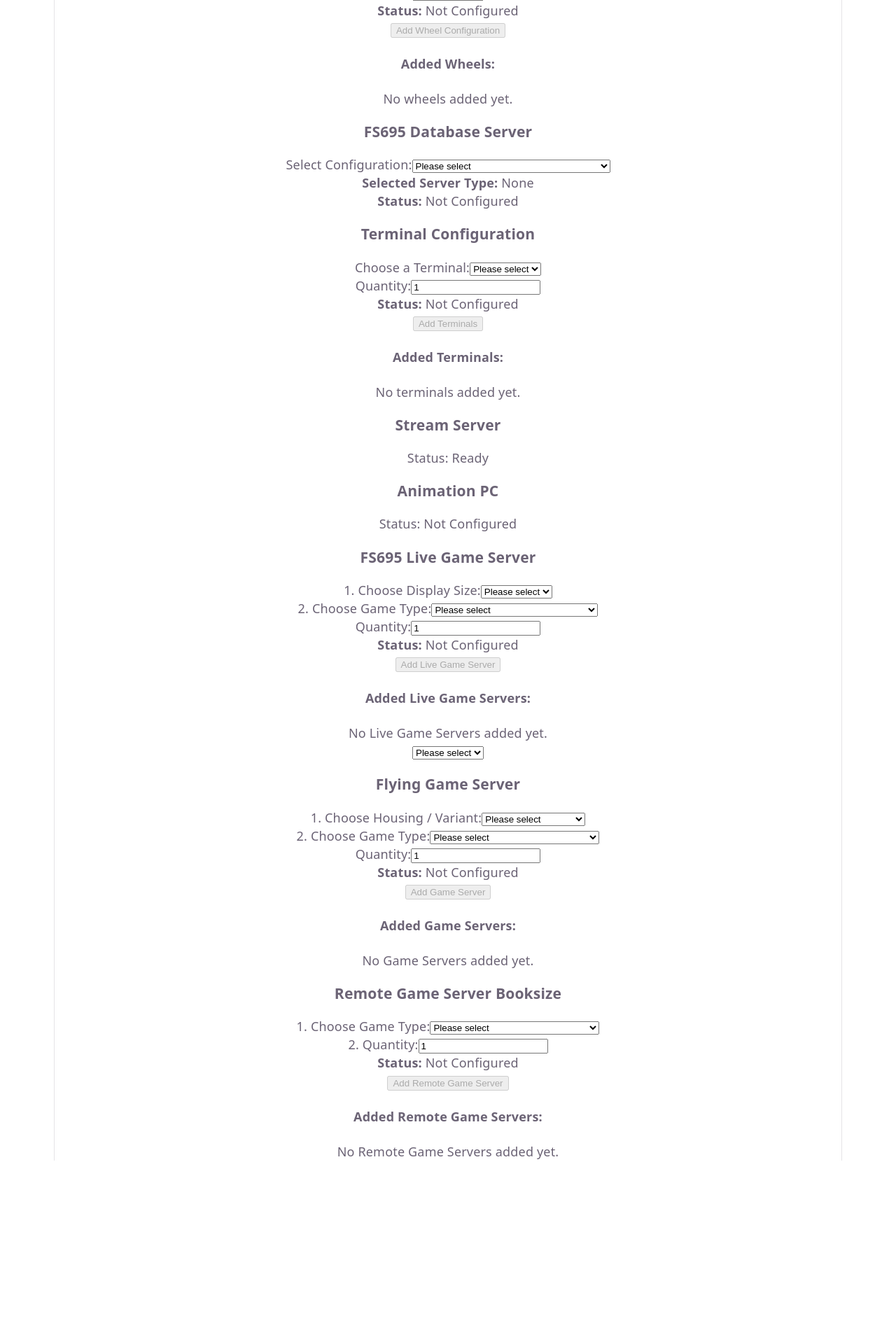
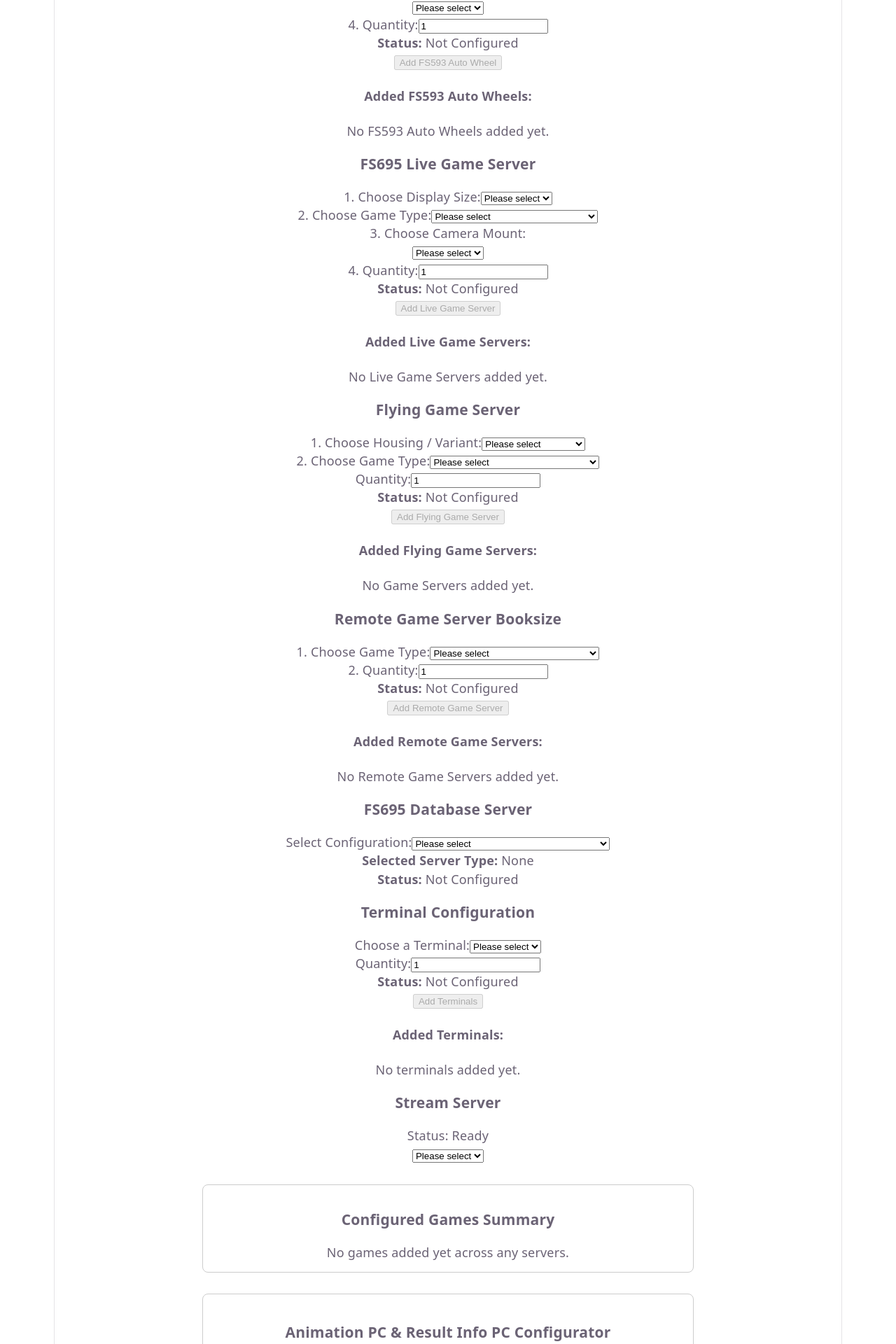
Before and after one commit to ALNovo21/NUPro-Support-WebApp, a React (Vite) app in the folder NUPro_Support/: page / in a window 1280 px wide. Shown: the part 240-2160 px from the top of the page at 70% size. Before the commit the page ends 1898 px from the top, so only its background shows below. Built offline with nearby package versions, Linux system fonts and the light colour scheme.

Commit message:
animations done

```diff
--- a/NUPro_Support/src/App.tsx
+++ b/NUPro_Support/src/App.tsx
@@ -1,4 +1,4 @@
-import React from 'react';
+import React, { useState } from 'react';
 import {
   FS695DatabaseServer,
   FS593AutoWheel,
@@ -7,27 +7,104 @@ import {
   AnimationPC,
   FS695LiveGameServer,
   KameraSet,
-  FlyingGameServer, // Geändert
+  FlyingGameServer,
   RemoteGameServerBooksize,
 } from './components';
 
+export interface ConfiguredGame {
+  id: string;
+  source: string;
+  name: string;
+  quantity: number;
+}
+
 const App = () => {
+  const [allSelectedGames, setAllSelectedGames] = useState<ConfiguredGame[]>([]);
+
+  const handleAddGame = (source: string, name: string, quantity: number = 1) => {
+    if (!name) return;
+
+    setAllSelectedGames((prevGames) => {
+      const existingIndex = prevGames.findIndex(
+        (g) => g.source === source && g.name === name
+      );
+
+      if (existingIndex > -1) {
+        const updated = [...prevGames];
+        updated[existingIndex] = {
+          ...updated[existingIndex],
+          quantity: updated[existingIndex].quantity + quantity,
+        };
+        return updated;
+      }
+
+      return [
+        ...prevGames,
+        {
+          id: `${source}-${name}-${Date.now()}`,
+          source,
+          name,
+          quantity,
+        },
+      ];
+    });
+  };
+
+  const handleRemoveGame = (id: string) => {
+    setAllSelectedGames((prev) => prev.filter((game) => game.id !== id));
+  };
+
   return (
-    <div>
+    <div className="app-container" style={{ padding: '20px', maxWidth: '900px', margin: '0 auto' }}>
       <h1>Novo Unity Pro Configurator</h1>
 
-      {/* Render FS593AutoWheel */}
-      <FS593AutoWheel />
+      {/* Server & Game Eingaben */}
+      <FS593AutoWheel
+        onAddGame={(gameName, qty) => handleAddGame('FS593 Auto Wheel', gameName, qty)}
+      />
 
-      {/* Other components */}
+      <FS695LiveGameServer
+        onAddGame={(gameName, qty) => handleAddGame('Live Game Server', gameName, qty)}
+      />
+
+      <FlyingGameServer
+        onAddGame={(gameName, qty) => handleAddGame('Flying Game Server', gameName, qty)}
+      />
+
+      <RemoteGameServerBooksize
+        onAddGame={(gameName, qty) => handleAddGame('Remote Game Server', gameName, qty)}
+      />
+
+      {/* Weitere Hardware */}
       <FS695DatabaseServer />
       <Terminal />
       <StreamServer />
-      <AnimationPC />
-      <FS695LiveGameServer />
       <KameraSet />
-      <FlyingGameServer /> {/* Geändert */}
-      <RemoteGameServerBooksize />
+
+      {/* Übersicht aller aktuell hinzugefügten Spiele */}
+      <div style={{ margin: '30px 0', padding: '15px', border: '1px solid #ccc', borderRadius: '8px' }}>
+        <h3>Configured Games Summary</h3>
+        {allSelectedGames.length === 0 ? (
+          <p>No games added yet across any servers.</p>
+        ) : (
+          <ul>
+            {allSelectedGames.map((game) => (
+              <li key={game.id} style={{ marginBottom: '5px' }}>
+                <strong>[{game.source}]</strong> {game.name} — Quantity: {game.quantity}x{' '}
+                <button
+                  onClick={() => handleRemoveGame(game.id)}
+                  style={{ marginLeft: '10px', color: 'red', cursor: 'pointer' }}
+                >
+                  Remove
+                </button>
+              </li>
+            ))}
+          </ul>
+        )}
+      </div>
+
+      {/* Letzter Schritt: Animation PC & Result Info PC */}
+      <AnimationPC allSelectedGames={allSelectedGames} />
     </div>
   );
 };
--- a/NUPro_Support/src/components/AnimationPC.jsx
+++ b/NUPro_Support/src/components/AnimationPC.jsx
@@ -1,10 +1,122 @@
-import React from 'react';
+import React, { useState } from 'react';
+import { isResultInfoSupported } from './gamesConfig';
 
-const AnimationPC = () => {
+const AnimationPC = ({ allSelectedGames = [] }) => {
+  // Speichert die Auswahlen: { [gameId]: { animationPc: 'Yes'|'No', resultInfo: 'Yes'|'No' } }
+  const [selections, setSelections] = useState({});
+
+  const handleSelectionChange = (gameId, pcType, value) => {
+    setSelections((prev) => ({
+      ...prev,
+      [gameId]: {
+        ...prev[gameId],
+        [pcType]: value,
+      },
+    }));
+  };
+
+  // Status ist "Ready", wenn für jedes Spiel eine Auswahl (Ja oder Nein) getroffen wurde
+  const isReady =
+    allSelectedGames.length > 0 &&
+    allSelectedGames.every((game) => {
+      const sel = selections[game.id];
+      return sel && sel.animationPc !== undefined && sel.resultInfo !== undefined;
+    });
+
+  const status = isReady ? 'Ready' : 'Not Configured';
+
   return (
-    <div>
-      <h3>Animation PC</h3>
-      <p>Status: Not Configured</p>
+    <div className="animation-card" style={{ border: '1px solid #ccc', padding: '20px', borderRadius: '8px' }}>
+      <h3 className="animation-title">Animation PC & Result Info PC Configurator</h3>
+
+      {allSelectedGames.length === 0 ? (
+        <p>No games configured in previous steps. Please add games above first.</p>
+      ) : (
+        <div className="animation-section">
+          {/* Header für die zweispaltige Übersicht */}
+          <div
+            className="grid-header"
+            style={{
+              display: 'grid',
+              gridTemplateColumns: '2fr 1fr 1fr',
+              gap: '10px',
+              paddingBottom: '10px',
+              borderBottom: '2px solid #ccc',
+              fontWeight: 'bold',
+            }}
+          >
+            <div>Configured Game</div>
+            <div>Animation PC</div>
+            <div>Result Info PC</div>
+          </div>
+
+          {/* Zeilen für jedes konfigurierte Spiel */}
+          {allSelectedGames.map((gameItem) => {
+            const supportsResultInfo = isResultInfoSupported(gameItem.name);
+            const currentSelection = selections[gameItem.id] || { animationPc: '', resultInfo: '' };
+
+            return (
+              <div
+                key={gameItem.id}
+                className="grid-row"
+                style={{
+                  display: 'grid',
+                  gridTemplateColumns: '2fr 1fr 1fr',
+                  gap: '10px',
+                  alignItems: 'center',
+                  padding: '10px 0',
+                  borderBottom: '1px solid #eee',
+                }}
+              >
+                {/* 1. Spalte: Spielname & Quelle */}
+                <div>
+                  <strong>[{gameItem.source}]</strong> {gameItem.name} ({gameItem.quantity}x)
+                </div>
+
+                {/* 2. Spalte: Animation PC */}
+                <div>
+                  <select
+                    value={currentSelection.animationPc || ''}
+                    onChange={(e) => handleSelectionChange(gameItem.id, 'animationPc', e.target.value)}
+                  >
+                    <option value="">Please select</option>
+                    <option value="Yes">Yes</option>
+                    <option value="No">No</option>
+                  </select>
+                </div>
+
+                {/* 3. Spalte: Result Info PC (Sperre für Blackjack/SICBO) */}
+                <div>
+                  {supportsResultInfo ? (
+                    <select
+                      value={currentSelection.resultInfo || ''}
+                      onChange={(e) => handleSelectionChange(gameItem.id, 'resultInfo', e.target.value)}
+                    >
+                      <option value="">Please select</option>
+                      <option value="Yes">Yes</option>
+                      <option value="No">No</option>
+                    </select>
+                  ) : (
+                    <span style={{ color: '#888', italic: 'true', fontSize: '0.9em' }}>
+                      Not Available (Incompatible)
+                    </span>
+                  )}
+                </div>
+              </div>
+            );
+          })}
+        </div>
+      )}
+
+      {/* Status-Anzeige */}
+      <div className="animation-section" style={{ marginTop: '20px' }}>
+        <p>
+          <strong>Status:</strong>{' '}
+          <span className={`status ${isReady ? 'ready' : 'not-configured'}`}>
+            {status}
+          </span>
+        </p>
+      </div>
     </div>
   );
 };
--- a/NUPro_Support/src/components/FS593AutoWheel.jsx
+++ b/NUPro_Support/src/components/FS593AutoWheel.jsx
@@ -2,11 +2,12 @@ import React, { useState } from 'react';
 import KameraSet from './KameraSet';
 import { MULTI_GAMES } from './gamesConfig';
 
-const FS593AutoWheel = () => {
-  const [gameType, setGameType] = useState(''); // Multi Game Type
-  const [wheelType, setWheelType] = useState(''); // Wheel Variant (0, 00, etc.)
-  const [mount, setMount] = useState(''); // Kamera Mount
-  const [selectedWheels, setSelectedWheels] = useState([]);
+const FS593AutoWheel = ({ onAddGame }) => {
+  const [gameType, setGameType] = useState('');
+  const [wheelType, setWheelType] = useState('');
+  const [mount, setMount] = useState('');
+  const [quantity, setQuantity] = useState(1);
+  const [addedWheels, setAddedWheels] = useState([]);
 
   const handleGameTypeChange = (event) => {
     setGameType(event.target.value);
@@ -20,31 +21,47 @@ const FS593AutoWheel = () => {
     setMount(newMount);
   };
 
-  const handleAddWheel = () => {
-    // Nur hinzufügen, wenn ALLE drei Optionen gewählt wurden
-    if (gameType && wheelType && mount) {
-      const newEntry = { gameType, wheelType, mount };
-      setSelectedWheels([...selectedWheels, newEntry]);
-
-      // Alle Felder nach dem Hinzufügen zurücksetzen
-      setGameType('');
-      setWheelType('');
-      setMount('');
-    }
+  const handleQuantityChange = (event) => {
+    const value = parseInt(event.target.value, 10);
+    setQuantity(isNaN(value) || value < 1 ? 1 : value);
   };
 
-  // Status ist erst "Ready", wenn Game, Wheel Variant UND Mount gewählt wurden
-  const isReady = Boolean(gameType && wheelType && mount);
+  const handleAddWheel = () => {
+    if (!gameType || !wheelType || !mount || quantity < 1) return;
+
+    setAddedWheels((prevList) => [
+      ...prevList,
+      { gameType, wheelType, mount, quantity },
+    ]);
+
+    // Send game selection to central App state
+    if (onAddGame) {
+      onAddGame(gameType, quantity);
+    }
+
+    // Reset selection fields
+    setGameType('');
+    setWheelType('');
+    setMount('');
+    setQuantity(1);
+  };
+
+  // Requires Game, Variant AND Camera Mount to be ready
+  const isReady = Boolean(gameType && wheelType && mount && quantity >= 1);
   const status = isReady ? 'Ready' : 'Not Configured';
 
   return (
-    <div className="fs593-card">
-      <h3 className="fs593-title">FS593 Auto Wheel</h3>
+    <div className="wheel-card">
+      <h3 className="wheel-title">FS593 Auto Wheel</h3>
 
-      {/* Step 1: Multi Game Type auswählen */}
-      <div className="fs593-section">
-        <label htmlFor="multi-game-select">1. Choose Multi Game Type:</label>
-        <select id="multi-game-select" value={gameType} onChange={handleGameTypeChange}>
+      {/* 1. Choose Multi Game Type */}
+      <div className="wheel-section">
+        <label htmlFor="wheel-game-select">1. Choose Multi Game Type:</label>
+        <select
+          id="wheel-game-select"
+          value={gameType}
+          onChange={handleGameTypeChange}
+        >
           <option value="">Please select</option>
           {MULTI_GAMES.map((game, index) => (
             <option key={index} value={game}>
@@ -54,10 +71,14 @@ const FS593AutoWheel = () => {
         </select>
       </div>
 
-      {/* Step 2: Wheel Variante auswählen */}
-      <div className="fs593-section">
+      {/* 2. Choose Wheel Variant */}
+      <div className="wheel-section">
         <label htmlFor="wheel-type-select">2. Choose Wheel Variant:</label>
-        <select id="wheel-type-select" value={wheelType} onChange={handleWheelTypeChange}>
+        <select
+          id="wheel-type-select"
+          value={wheelType}
+          onChange={handleWheelTypeChange}
+        >
           <option value="">Please select</option>
           <option value="Single 0">Single 0</option>
           <option value="American 00">American 00</option>
@@ -66,14 +87,26 @@ const FS593AutoWheel = () => {
         </select>
       </div>
 
-      {/* Step 3: Kamera Mount auswählen */}
-      <div className="fs593-section">
+      {/* 3. Choose Camera Mount */}
+      <div className="wheel-section">
         <label>3. Choose Camera Mount:</label>
         <KameraSet mount={mount} onMountChange={handleMountChange} />
       </div>
 
-      {/* Step 4: Status & Add Button */}
-      <div className="fs593-section">
+      {/* 4. Quantity */}
+      <div className="wheel-section">
+        <label htmlFor="wheel-quantity">4. Quantity:</label>
+        <input
+          id="wheel-quantity"
+          type="number"
+          min="1"
+          value={quantity}
+          onChange={handleQuantityChange}
+        />
+      </div>
+
+      {/* 5. Status & Add Button */}
+      <div className="wheel-section">
         <p>
           <strong>Status:</strong>{' '}
           <span className={`status ${isReady ? 'ready' : 'not-configured'}`}>
@@ -81,26 +114,27 @@ const FS593AutoWheel = () => {
           </span>
         </p>
         <button
-          className="fs593-add-button"
+          className="wheel-add-button"
           onClick={handleAddWheel}
           disabled={!isReady}
         >
-          Add Wheel Configuration
+          Add FS593 Auto Wheel
         </button>
       </div>
 
-      {/* Liste der hinzugefügten Konfigurationen */}
-      <div className="fs593-section">
-        <h4>Added Wheels:</h4>
-        {selectedWheels.length === 0 ? (
-          <p>No wheels added yet.</p>
+      {/* Added Wheels List */}
+      <div className="wheel-section">
+        <h4>Added FS593 Auto Wheels:</h4>
+        {addedWheels.length === 0 ? (
+          <p>No FS593 Auto Wheels added yet.</p>
         ) : (
           <ul>
-            {selectedWheels.map((item, index) => (
+            {addedWheels.map((item, index) => (
               <li key={index}>
                 <strong>Game:</strong> {item.gameType} |{' '}
                 <strong>Variant:</strong> {item.wheelType} |{' '}
-                <strong>Mount:</strong> {item.mount}
+                <strong>Mount:</strong> {item.mount} |{' '}
+                <strong>Quantity:</strong> {item.quantity}x
               </li>
             ))}
           </ul>
--- a/NUPro_Support/src/components/FS695LiveGameServer.jsx
+++ b/NUPro_Support/src/components/FS695LiveGameServer.jsx
@@ -1,9 +1,11 @@
 import React, { useState } from 'react';
-import { TOUCHBET_GAMES } from './gamesConfig'; // TOUCHBET_GAMES importieren
+import KameraSet from './KameraSet';
+import { TOUCHBET_GAMES } from './gamesConfig';
 
-const FS695LiveGameServer = () => {
+const FS695LiveGameServer = ({ onAddGame }) => {
   const [displaySize, setDisplaySize] = useState('');
   const [gameType, setGameType] = useState('');
+  const [mount, setMount] = useState('');
   const [quantity, setQuantity] = useState(1);
   const [addedServers, setAddedServers] = useState([]);
 
@@ -15,42 +17,44 @@ const FS695LiveGameServer = () => {
     setGameType(event.target.value);
   };
 
+  const handleMountChange = (newMount) => {
+    setMount(newMount);
+  };
+
   const handleQuantityChange = (event) => {
     const value = parseInt(event.target.value, 10);
     setQuantity(isNaN(value) || value < 1 ? 1 : value);
   };
 
   const handleAddServer = () => {
-    if (!displaySize || !gameType || quantity < 1) return;
+    if (!displaySize || !gameType || !mount || quantity < 1) return;
 
-    setAddedServers((prevList) => {
-      const existingIndex = prevList.findIndex(
-        (item) => item.displaySize === displaySize && item.gameType === gameType
-      );
+    setAddedServers((prevList) => [
+      ...prevList,
+      { displaySize, gameType, mount, quantity },
+    ]);
 
-      if (existingIndex > -1) {
-        const updatedList = [...prevList];
-        updatedList[existingIndex].quantity += quantity;
-        return updatedList;
-      } else {
-        return [...prevList, { displaySize, gameType, quantity }];
-      }
-    });
+    // Send game selection to central App state
+    if (onAddGame) {
+      onAddGame(gameType, quantity);
+    }
 
-    // Formular zurücksetzen
+    // Reset selection fields
     setDisplaySize('');
     setGameType('');
+    setMount('');
     setQuantity(1);
   };
 
-  const isReady = Boolean(displaySize && gameType && quantity >= 1);
+  // Requires Display, Game AND Camera Mount to be ready
+  const isReady = Boolean(displaySize && gameType && mount && quantity >= 1);
   const status = isReady ? 'Ready' : 'Not Configured';
 
   return (
     <div className="lgs-card">
       <h3 className="lgs-title">FS695 Live Game Server</h3>
 
-      {/* 1. Display-Größe auswählen */}
+      {/* 1. Choose Display Size */}
       <div className="lgs-section">
         <label htmlFor="display-select">1. Choose Display Size:</label>
         <select id="display-select" value={displaySize} onChange={handleDisplayChange}>
@@ -60,10 +64,14 @@ const FS695LiveGameServer = () => {
         </select>
       </div>
 
-      {/* 2. Spielart auswählen (Verwendet nun TOUCHBET_GAMES) */}
+      {/* 2. Choose Game Type */}
       <div className="lgs-section">
-        <label htmlFor="gametype-select">2. Choose Game Type:</label>
-        <select id="gametype-select" value={gameType} onChange={handleGameTypeChange}>
+        <label htmlFor="lgs-game-select">2. Choose Game Type:</label>
+        <select
+          id="lgs-game-select"
+          value={gameType}
+          onChange={handleGameTypeChange}
+        >
           <option value="">Please select</option>
           {TOUCHBET_GAMES.map((game, index) => (
             <option key={index} value={game}>
@@ -73,9 +81,15 @@ const FS695LiveGameServer = () => {
         </select>
       </div>
 
-      {/* 3. Anzahl wählen */}
+      {/* 3. Choose Camera Mount */}
       <div className="lgs-section">
-        <label htmlFor="lgs-quantity">Quantity:</label>
+        <label>3. Choose Camera Mount:</label>
+        <KameraSet mount={mount} onMountChange={handleMountChange} />
+      </div>
+
+      {/* 4. Quantity */}
+      <div className="lgs-section">
+        <label htmlFor="lgs-quantity">4. Quantity:</label>
         <input
           id="lgs-quantity"
           type="number"
@@ -85,7 +99,7 @@ const FS695LiveGameServer = () => {
         />
       </div>
 
-      {/* 4. Status & Add Button */}
+      {/* 5. Status & Add Button */}
       <div className="lgs-section">
         <p>
           <strong>Status:</strong>{' '}
@@ -102,7 +116,7 @@ const FS695LiveGameServer = () => {
         </button>
       </div>
 
-      {/* Liste der hinzugefügten Server */}
+      {/* Added Servers List */}
       <div className="lgs-section">
         <h4>Added Live Game Servers:</h4>
         {addedServers.length === 0 ? (
@@ -113,6 +127,7 @@ const FS695LiveGameServer = () => {
               <li key={index}>
                 <strong>Display:</strong> {item.displaySize} |{' '}
                 <strong>Game:</strong> {item.gameType} |{' '}
+                <strong>Mount:</strong> {item.mount} |{' '}
                 <strong>Quantity:</strong> {item.quantity}x
               </li>
             ))}
--- a/NUPro_Support/src/components/FlyingGameServer.jsx
+++ b/NUPro_Support/src/components/FlyingGameServer.jsx
@@ -1,7 +1,7 @@
 import React, { useState } from 'react';
 import { FLYING_GAMES } from './gamesConfig';
 
-const FlyingGameServer = () => {
+const FlyingGameServer = ({ onAddGame }) => {
   const [caseType, setCaseType] = useState('');
   const [gameType, setGameType] = useState('');
   const [quantity, setQuantity] = useState(1);
@@ -36,6 +36,11 @@ const FlyingGameServer = () => {
         return [...prevList, { caseType, gameType, quantity }];
       }
     });
+
+    // An den zentralen App State übergeben
+    if (onAddGame) {
+      onAddGame(gameType, quantity);
+    }
 
     // Formular zurücksetzen
     setCaseType('');
@@ -98,13 +103,13 @@ const FlyingGameServer = () => {
           onClick={handleAddServer}
           disabled={!isReady}
         >
-          Add Game Server
+          Add Flying Game Server
         </button>
       </div>
 
       {/* Hinzugefügte Server */}
       <div className="nlx-section">
-        <h4>Added Game Servers:</h4>
+        <h4>Added Flying Game Servers:</h4>
         {addedServers.length === 0 ? (
           <p>No Game Servers added yet.</p>
         ) : (
--- a/NUPro_Support/src/components/RemoteGameServerBooksize.jsx
+++ b/NUPro_Support/src/components/RemoteGameServerBooksize.jsx
@@ -1,10 +1,10 @@
 import React, { useState } from 'react';
 import { ALL_REMOTE_GAMES } from './gamesConfig';
 
-const RemoteGameServerBooksize = () => {
-  const [gameType, setGameType] = useState(''); // Default: 'Please select'
+const RemoteGameServerBooksize = ({ onAddGame }) => {
+  const [gameType, setGameType] = useState('');
   const [quantity, setQuantity] = useState(1);
-  const [addedServers, setAddedServers] = useState([]); // Liste aller hinzugefügten Server
+  const [addedServers, setAddedServers] = useState([]);
 
   const handleGameTypeChange = (event) => {
     setGameType(event.target.value);
@@ -19,28 +19,29 @@ const RemoteGameServerBooksize = () => {
     if (!gameType || quantity < 1) return;
 
     setAddedServers((prevList) => {
-      // Prüfen, ob das Spiel bereits hinzugefügt wurde
       const existingIndex = prevList.findIndex(
         (item) => item.gameType === gameType
       );
 
       if (existingIndex > -1) {
-        // Falls bereits in der Liste: Anzahl erhöhen
         const updatedList = [...prevList];
         updatedList[existingIndex].quantity += quantity;
         return updatedList;
       } else {
-        // Falls neu: Neuen Eintrag hinzufügen
         return [...prevList, { gameType, quantity }];
       }
     });
 
-    // Auswahelfelder nach dem Hinzufügen zurücksetzen
+    // An den zentralen App State übergeben
+    if (onAddGame) {
+      onAddGame(gameType, quantity);
+    }
+
+    // Formular zurücksetzen
     setGameType('');
     setQuantity(1);
   };
 
-  // Status ist "Ready", sobald ein Spiel ausgewählt wurde und die Menge >= 1 ist
   const isReady = Boolean(gameType && quantity >= 1);
   const status = isReady ? 'Ready' : 'Not Configured';
 
@@ -48,7 +49,7 @@ const RemoteGameServerBooksize = () => {
     <div className="remote-card">
       <h3 className="remote-title">Remote Game Server Booksize</h3>
 
-      {/* 1. Spiel wählen (Aus Touchbet, Flying oder Multi) */}
+      {/* 1. Spiel wählen */}
       <div className="remote-section">
         <label htmlFor="remote-game-select">1. Choose Game Type:</label>
         <select
@@ -65,7 +66,7 @@ const RemoteGameServerBooksize = () => {
         </select>
       </div>
 
-      {/* 2. Anzahl angeben */}
+      {/* 2. Quantity */}
       <div className="remote-section">
         <label htmlFor="remote-quantity">2. Quantity:</label>
         <input
@@ -94,7 +95,7 @@ const RemoteGameServerBooksize = () => {
         </button>
       </div>
 
-      {/* 4. Liste aller hinzugefügten Server */}
+      {/* Hinzugefügte Server */}
       <div className="remote-section">
         <h4>Added Remote Game Servers:</h4>
         {addedServers.length === 0 ? (
--- a/NUPro_Support/src/components/index.js
+++ b/NUPro_Support/src/components/index.js
@@ -5,5 +5,5 @@ export { default as StreamServer } from './StreamServer';
 export { default as AnimationPC } from './AnimationPC';
 export { default as FS695LiveGameServer } from './FS695LiveGameServer';
 export { default as KameraSet } from './KameraSet';
+export { default as FlyingGameServer } from './FlyingGameServer'; // Umbenannt
 export { default as RemoteGameServerBooksize } from './RemoteGameServerBooksize';
-export { default as FlyingGameServer } from './FlyingGameServer';
```
Also changed, not shown: NUPro_Support/src/components/gamesConfig.js (+8 -1 lines).
